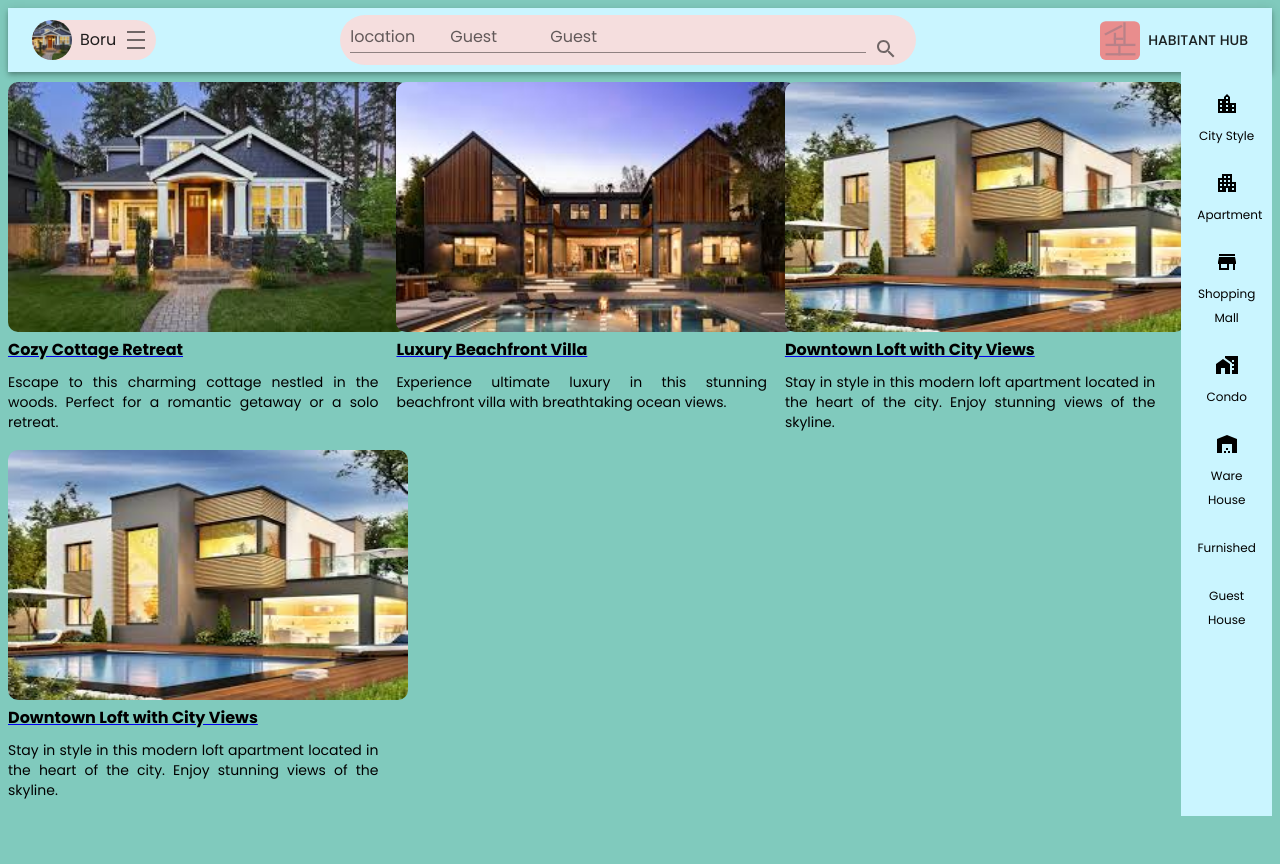
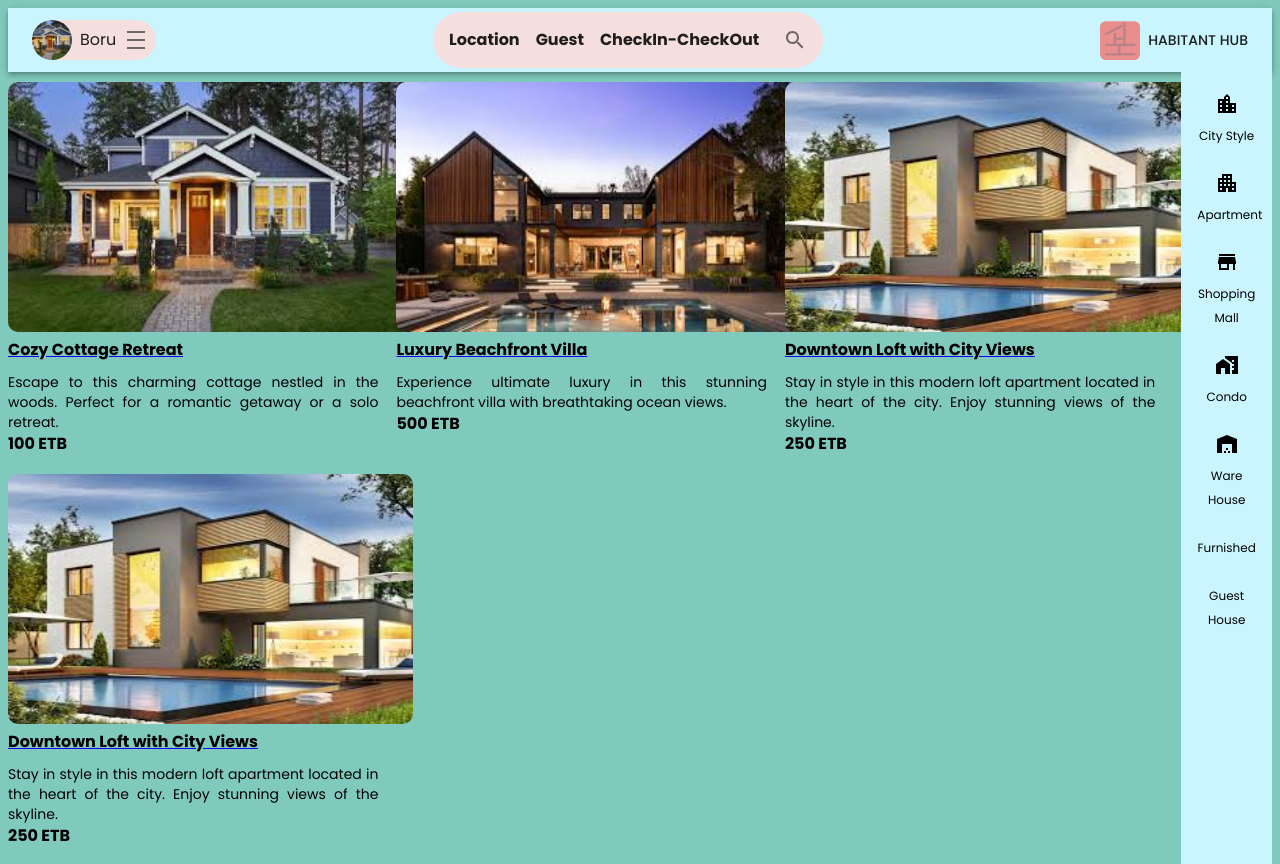
Before and after one commit to BoruTamena/Habitant_Hub, a Next.js app: page / in a window 1280 px wide. Before the commit the page ends 816 px from the top, so only its background shows below. Built offline with nearby package versions, Linux system fonts and the light colour scheme; data requests are answered from the project's data file.

Commit message:
house card and primary search component upadated

```diff
--- a/mock/data.json
+++ b/mock/data.json
@@ -59,7 +59,51 @@
             "rating": 4.7,
             "reviews_count": 78
           }
-      ]
+      ],
+
+
+    "housedetail":[
+      {
+
+          "id": 1,
+          "title": "Cozy Cottage Retreat",
+          "img":"/image/h1.jpeg",
+          "description": "Escape to this charming cottage nestled in the woods. Perfect for a romantic getaway or a solo retreat.",
+          "location": "Forest Grove, Oregon",
+          "price_per_night": 100,
+          "num_bedrooms": 1,
+          "num_bathrooms": 1,
+          "max_guests": 2,
+          "amenities": ["Wifi", "Kitchen", "Heating", "Free Parking", "Garden"],
+          "rating": 4.8,
+          "reviews_count": 56,
+          "host":{
+            "name":"John-Name",
+             "language":[
+              "Engish",
+              "Spanish"
+             ],
+            "education":"Has Degree In Business",
+            "location":"Recied In Addis Ababa",
+            "description":"Escape to this charming cottage nestled in the woods. Perfect for a romantic getaway or a solo retreat."
+          },
+
+          "review":[
+            {
+              "id":1,
+              "review":"From the moment you enter, the ambiance envelopes you in warmth and sophistication. The soft glow of candlelight dances on the walls, while the aroma of carefully curated spices fills the air,promising a symphony of flavors yet to be discovered",
+              "count":3
+            } ,
+            {
+              "id":2,
+              "review":"From the moment you enter, the ambiance envelopes you in warmth and sophistication. The soft glow of candlelight dances on the walls, while the aroma of carefully curated spices fills the air,promising a symphony of flavors yet to be discovered",
+              "count":4
+            }
+          ]
+
+
+      }
+    ]
 
 
 }
--- a/src/components/HouseCard.tsx
+++ b/src/components/HouseCard.tsx
@@ -9,7 +9,7 @@ import Link from 'next/link'
 const HouseCard = ({Data}:{Data:HouseListType}) => {
 
 
-    const {id,img,title,description}=Data
+    const {id,img,title,description,price_per_night}=Data
 
     console.log(title)
 
@@ -17,21 +17,26 @@ const HouseCard = ({Data}:{Data:HouseListType}) => {
     <>
     <Box className={styles.box}   >
 
-         <Image width={400} height={250} className={styles.img}   alt ="image "src={`${img}`}/>
+      <Image width={405}
+        height={250}
+        className={styles.img}
+        alt ="image "src={`${img}`}/>
 
+        <Link href={`/house/${id}`} >
+            <Typography
+            className={styles.link}
+            variant='subtitle1'
+            fontWeight="bold">
+            {title}
+            </Typography>
+        </Link>
 
+        <Typography variant="body2"
+        textAlign="justify" pt={1}>
+        {description}</Typography>
+        <Typography fontWeight="bold">{price_per_night} ETB</Typography>
 
-            <Link href={`/house/${id}`} >
-                <Typography className={styles.link} variant='subtitle1' fontWeight="bold"> {title}</Typography>
-            </Link>
-
-
-
-
-
-         <Typography variant="body2" textAlign="justify" pt={1}> {description}</Typography>
-
-        </Box>
+    </Box>
 
     </>
   )
--- a/src/components/PrimarySearch.tsx
+++ b/src/components/PrimarySearch.tsx
@@ -1,37 +1,36 @@
 import { Search } from '@mui/icons-material'
-import { Box, FormControl, IconButton, Stack, TextField } from '@mui/material'
+import { Box, FormControl, IconButton, Stack, TextField, Typography } from '@mui/material'
 import React from 'react'
 
 const PrimarySearch = () => {
   return (
     <>
-    <form>
-        <Box sx={{bgcolor:"secondary.main",height:"30px",padding:"10px",borderRadius:"30px",margin:"5px"}}>
-          <Stack flexDirection="row" justifyContent="space-around" alignItems="center">
-            <Box>
-            <TextField variant="standard" name="location" label="location" sx={{position:"relative",top:-20,width:"100px"}}/>
 
-            </Box>
+    <Stack
+      flexDirection="row"
+      alignItems={"center"}
+      justifyContent={"space-between"}
+      sx={{bgcolor:"secondary.main",borderRadius:10,padding:1}}
 
-            <Box>
-            <TextField variant="standard" name="guest" label="Guest" sx={{position:"relative",top:-20,width:"100px"}}/>
+    >
 
-            </Box>
+      <Box ml={1}>
+        <Typography fontWeight={"bold"}>Location</Typography>
+      </Box>
+      <Box  ml={2}>
+        <Typography  fontWeight={"bold"}>Guest</Typography>
+      </Box>
+      <Box  ml={2} mr={2}>
+        <Typography  fontWeight={"bold"}>CheckIn-CheckOut</Typography>
+      </Box>
+      <IconButton>
+         <Search/>
+      </IconButton>
+    </Stack>
+
+    </>
 
 
-            <Box>
-            <TextField variant="standard" name="guest" label="Guest" sx={{position:"relative",top:-20}} />
-
-            </Box>
-             <IconButton  variant="primary.main">
-                <Search/>
-            </IconButton>
-
-
-            </Stack>
-        </Box>
-    </form>
-    </>
   )
 }
 
```
